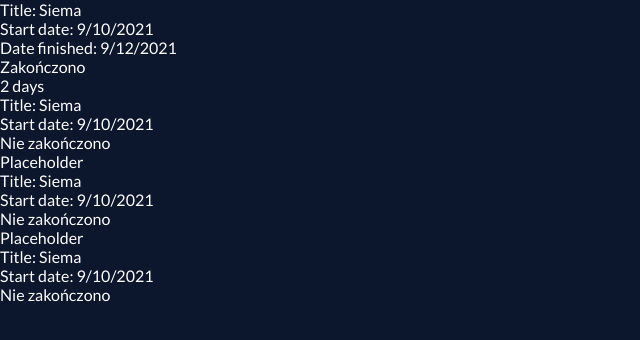
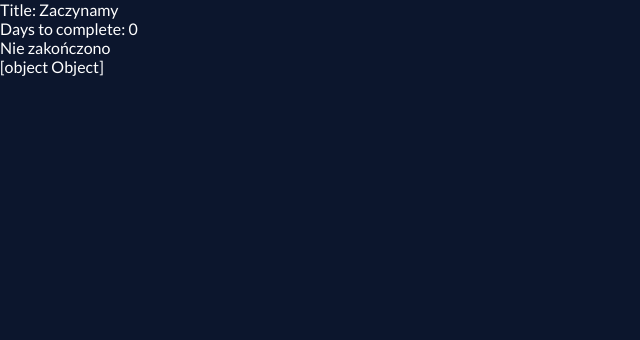
Before and after one commit to goodideagiver/roadmapper-ts, a React (Vite) app: page / in a window 1280 px wide. Shown: the top 340 px of the page, without its empty margins (0-640 px from the left). Built offline with nearby package versions, Linux system fonts and the light colour scheme.

Commit message:
Update code to reflect type changes

```diff
--- a/src/App.tsx
+++ b/src/App.tsx
@@ -6,32 +6,16 @@ import { MainLayout } from './pages/MainLayout/MainLayout';
 
 const fakeRoadmapData: roadmapDataPoint[] = [
 	{
-		title: 'Siema',
+		title: 'Zaczynamy',
+		daysToComplete: 0,
 		finished: false,
-		date: new Date(2020, 20, 10),
-		dateFinished: new Date(2020, 20, 12),
 		midpoints: [
 			{
+				daysToComplete: 0,
 				finished: false,
-				date: new Date(2020, 20, 10),
-				title: 'Siema',
+				title: 'Zaczynamy',
 			},
 		],
-	},
-	{
-		title: 'Siema',
-		finished: false,
-		date: new Date(2020, 20, 10),
-	},
-	{
-		title: 'Siema',
-		finished: false,
-		date: new Date(2020, 20, 10),
-	},
-	{
-		title: 'Siema',
-		finished: false,
-		date: new Date(2020, 20, 10),
 	},
 ];
 
--- a/src/components/Roadmap/Roadmap.tsx
+++ b/src/components/Roadmap/Roadmap.tsx
@@ -1,44 +1,26 @@
 import { Children } from 'react';
-import { DiffLine } from './components/DiffLine';
+
 import { RoadmapMainPoint } from './components/RoadmapMainPoint';
 import { roadmapArray, roadmapDataPoint } from './Roadmap.types';
-import { useRoadmapDateDiff } from './useRoadmapDateDiff.hook';
 
 export const Roadmap = ({ roadmapArray }: { roadmapArray: roadmapArray }) => {
 	let roadmapData;
 
 	if (roadmapArray && roadmapArray.length > 0) {
-		roadmapData = roadmapArray.map(
-			(roadmapPointData: roadmapDataPoint, index) => {
-				const { title, date, dateFinished, midpoints } = roadmapPointData;
+		roadmapData = roadmapArray.map((roadmapPointData: roadmapDataPoint) => {
+			const { title, midpoints } = roadmapPointData;
 
 			const roadmapPoint = (
 				<RoadmapMainPoint
-						finished={dateFinished ? true : false}
-						date={date}
-						dateFinished={dateFinished}
+					finished={false}
+					daysToComplete={roadmapPointData.daysToComplete}
 					title={title}
 					midpoints={midpoints}
 				/>
 			);
 
-				if (index > 0) {
-					const previousDate = roadmapArray[index - 1].dateFinished || null;
-					const currentDate = date || null;
-
-					const diffDate = useRoadmapDateDiff(currentDate, previousDate);
-
-					return (
-						<>
-							<DiffLine displayDateDiff={diffDate} />
-							{roadmapPoint}
-						</>
-					);
-				}
-
 			return roadmapPoint;
-			}
-		);
+		});
 	} else {
 		roadmapData = <div>Brak danych</div>;
 	}
--- a/src/components/Roadmap/Roadmap.types.ts
+++ b/src/components/Roadmap/Roadmap.types.ts
@@ -1,7 +1,7 @@
 export type roadmapMidpoint = {
 	finished: boolean;
 	title: string;
-	days: number;
+	daysToComplete: number;
 };
 
 export type roadmapDataPoint = {
--- a/src/components/Roadmap/components/RoadmapMainPoint.tsx
+++ b/src/components/Roadmap/components/RoadmapMainPoint.tsx
@@ -2,19 +2,16 @@ import { roadmapDataPoint } from '../Roadmap.types';
 
 export const RoadmapMainPoint = ({
 	finished,
-	date,
-	dateFinished,
+	daysToComplete,
 	title,
 	midpoints,
 }: roadmapDataPoint) => {
 	return (
 		<div>
 			<div>Title: {title}</div>
-			<div>Start date: {date.toLocaleDateString()}</div>
-			{dateFinished && (
-				<div>Date finished: {dateFinished.toLocaleDateString()}</div>
-			)}
+			<div>Days to complete: {daysToComplete}</div>
 			<div>{finished ? 'Zakończono' : 'Nie zakończono'}</div>
+			{midpoints && midpoints.length > 0 && midpoints.toString()}
 		</div>
 	);
 };
```
Lines whose indentation alone changed are shown as unchanged.
